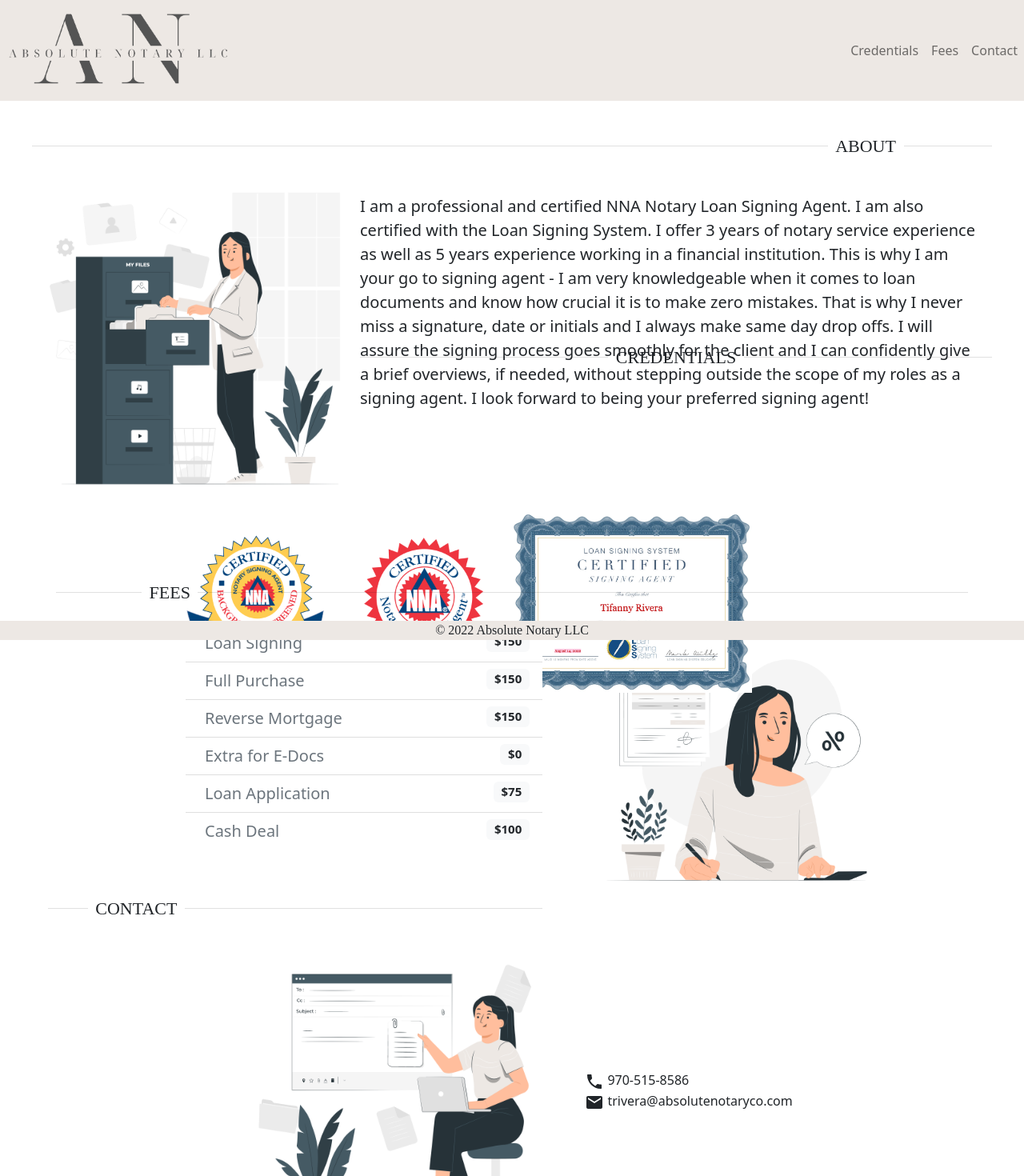
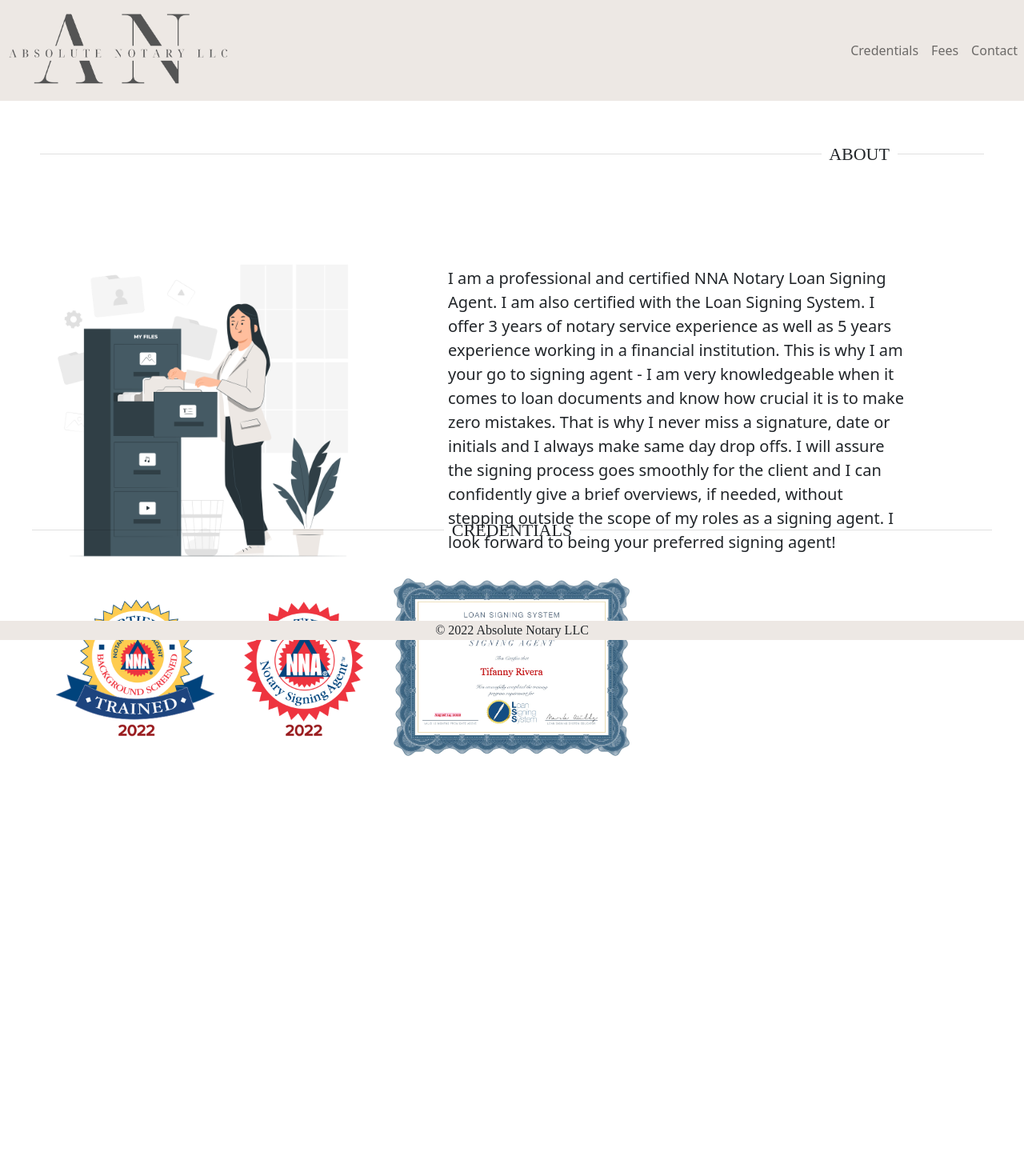
Before and after one commit to trivera777/AbsoluteNotaryLLC, a React (Create React App) app: page / in a window 1280 px wide. Shown: the top 1470 px of the page at 80% size. Built offline with nearby package versions, Linux system fonts and the light colour scheme.

Commit message:
working component sizing

```diff
--- a/src/Components/About/About.js
+++ b/src/Components/About/About.js
@@ -11,7 +11,7 @@
         ABOUT
       </Divider>
       <br />
-      <blockquote className="blockquote mb-0">
+      <blockquote className="blockquote aboutContainer mb-0">
         <img src={files} className="files" alt="Files" />
         <p>
           I am a professional and certified NNA Notary Loan Signing Agent. I am
--- a/src/Components/About/about.css
+++ b/src/Components/About/about.css
@@ -1,7 +1,8 @@
 @import url("https://fonts.googleapis.com/css2?family=Courgette&display=swap");
 .about {
-  height: 33vh;
-  padding: 40px;
+  height: 60vh;
+  width: 100vw;
+  padding: 50px;
   background-color: #fff;
 }
 .divider {
@@ -9,13 +10,18 @@
   font-size: 22px;
   font-weight: 500;
 }
+.aboutContainer {
+  display: flex;
+  justify-content: center;
+  align-items: center;
+}
 
 h2 {
   font-family: "Courgette", cursive;
   font-style: italic;
 }
 p {
-  padding: 20px;
+  padding: 100px;
 }
 
 .files {
--- a/src/Components/Contact/contact.css
+++ b/src/Components/Contact/contact.css
@@ -1,7 +1,6 @@
 .contact {
-  margin-top: 5px;
-  height: 42vh;
-  padding: 60px;
+  height: 100vh;
+  width: 100vw;
 }
 
 .contactContainer {
@@ -14,7 +13,7 @@
 .files {
   height: 400px;
 }
-
+/*
 @media only screen and (max-width: 720px) {
   .contact {
     width: 100vw;
@@ -26,4 +25,4 @@
     display: flex;
     display: inline-block;
   }
-}
+} */
--- a/src/Components/Credentials/credentials.css
+++ b/src/Components/Credentials/credentials.css
@@ -1,23 +1,24 @@
 .credentials {
-  height: 33vh;
+  height: 100vh;
+  width: 100vw;
   background-color: #fff;
   padding: 40px;
 }
 .credentialsContainer {
-  margin-left: 150px;
+  display: flex;
+  justify-content: center;
+  align-items: center;
   padding: 20px;
 }
-
+/*
 @media only screen and (max-width: 720px) {
   .credentials {
     margin-top: 400px;
-    width: 100%;
     height: 90%;
   }
   .credentialsContainer {
-    flex-direction: column;
-    justify-content: center;
-    align-items: center;
     padding: 0px;
+    margin-left: 80px;
+
   }
-}
+} */
--- a/src/Components/Fees/fees.css
+++ b/src/Components/Fees/fees.css
@@ -1,7 +1,7 @@
 .fees {
-  height: 50vh;
+  height: 100vh;
+  width: 100vw;
   background-color: #fff;
-  width: 100vw;
   padding: 70px;
 }
 
```
